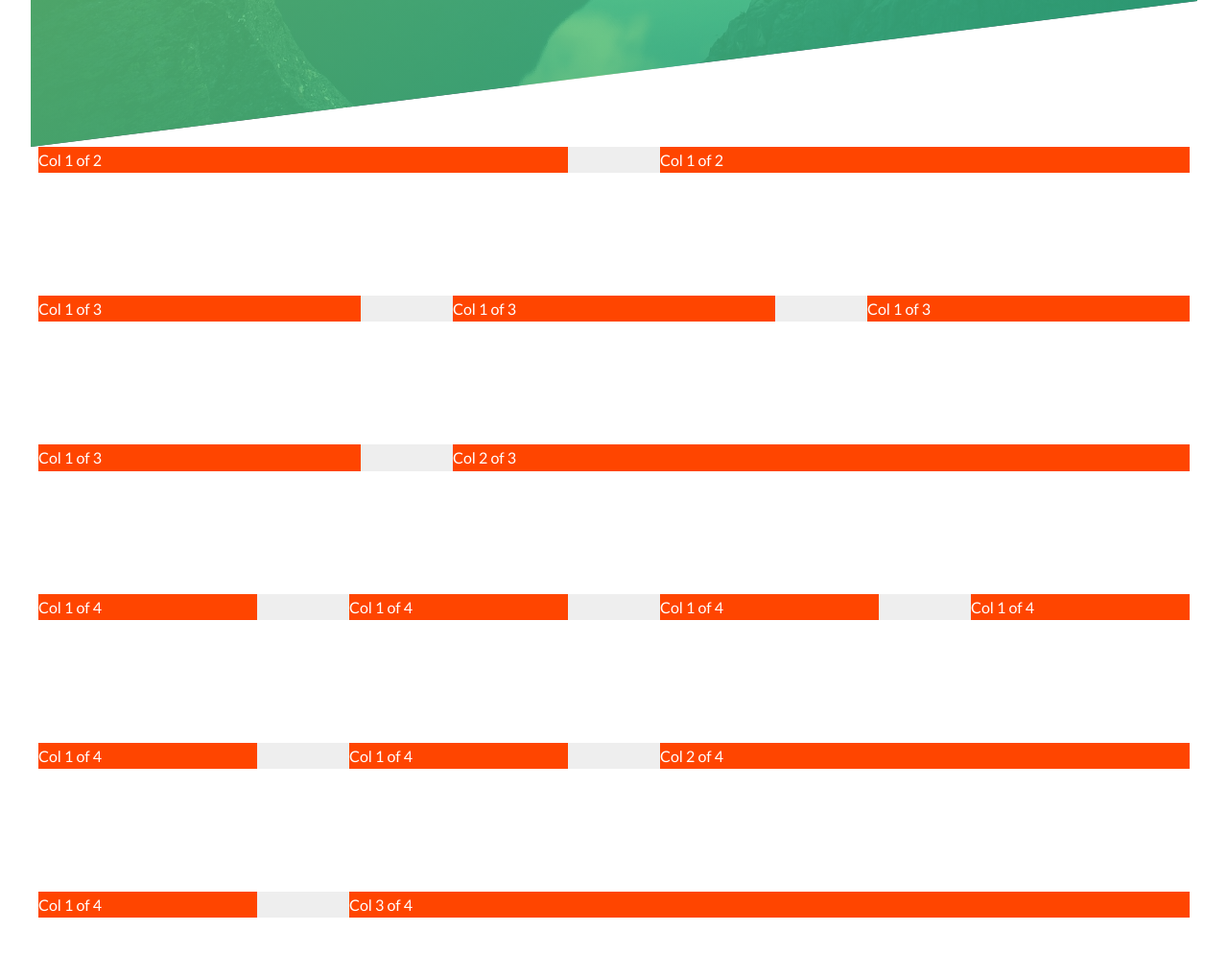
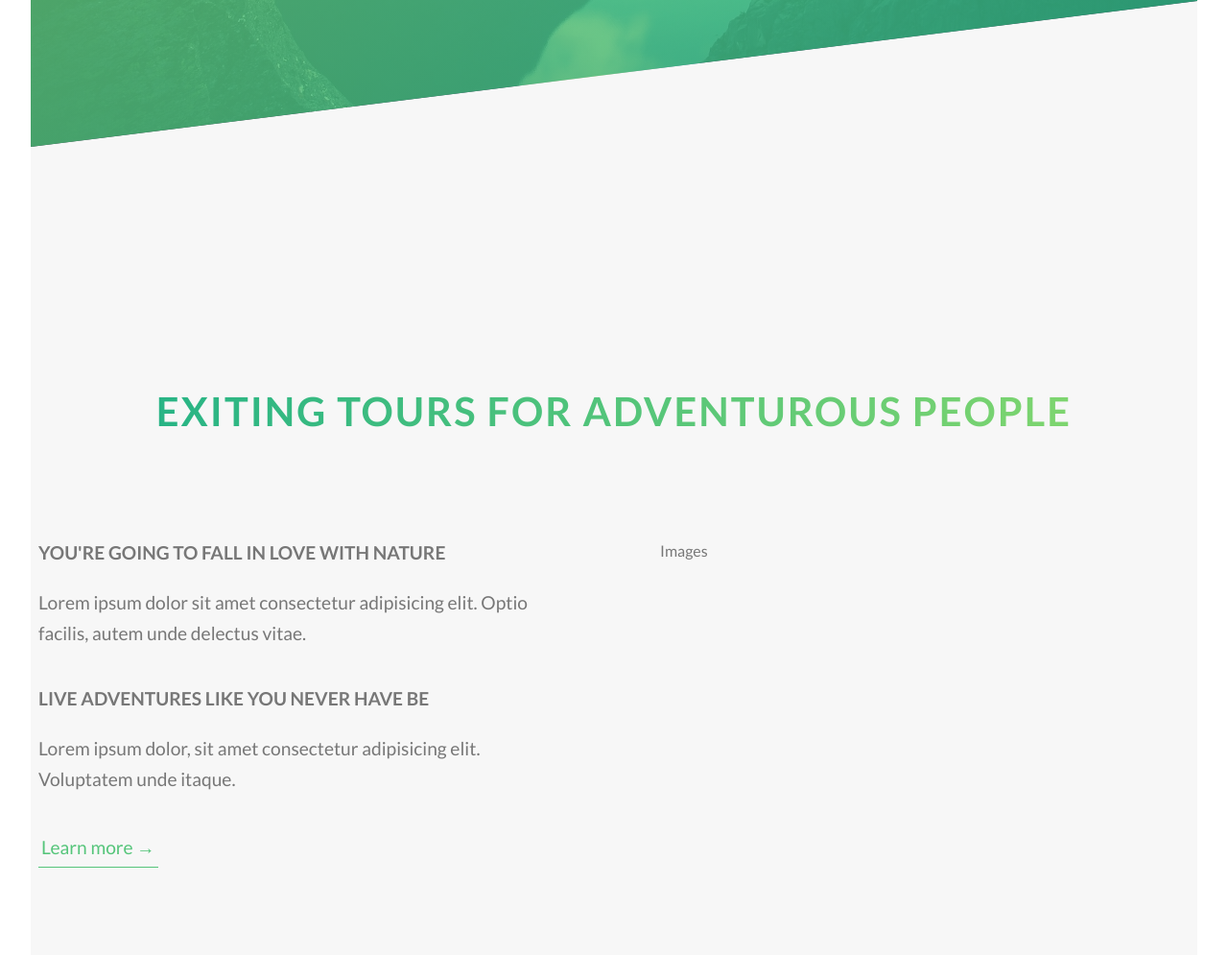
Before and after one commit to Alex-LikesPizza/Advanced-CSS-Course, a website: page 1.Natours/index.html in a window 1280 px wide. Shown: the part 639-1634 px from the top of the page at 96% size. Drawn offline with Linux system fonts and the light colour scheme.

Commit message:
about section

```diff
--- a/1.Natours/index.html
+++ b/1.Natours/index.html
@@ -26,7 +26,7 @@
                 <div class="header__btn-container btn"><a class="header__btn" href="#">Discover our tours</a></div>
             </div>
         </header>
-        <section class="grid-test">
+        <!-- <section class="grid-test">
             <div class="row">
                 <div class="col-1-of-2">Col 1 of 2</div>
                 <div class="col-1-of-2">Col 1 of 2</div>
@@ -55,7 +55,32 @@
                 <div class="col-1-of-4">Col 1 of 4</div>
                 <div class="col-3-of-4">Col 3 of 4</div>
             </div>
-        </section>
+        </section> -->
 
+        <main>
+           <section class="section-about">
+            <div class="u-center-text u-margin-bottom-big">
+                <h2 class="heading-secondary">
+                    Exiting tours for adventurous people
+                </h2>
+            </div>
+
+            <div class="row">
+                <div class="col-1-of-2">
+                    <h3 class="heading-tertiary u-margin-bottom-small">You're going to fall in love with nature</h3>
+                    <p class="paragraph">
+                        Lorem ipsum dolor sit amet consectetur adipisicing elit. Optio facilis, autem unde delectus vitae.
+                    </p>
+                    <h3 class="heading-tertiary u-margin-bottom-small">Live adventures like you never have be</h3>
+                    <p class="paragraph">
+                        Lorem ipsum dolor, sit amet consectetur adipisicing elit. Voluptatem unde itaque.
+                    </p>
+
+                    <a href="#" class="btn-text">Learn more &rarr;</a>
+                </div>
+                <div class="col-1-of-2">Images</div>
+            </div>
+           </section>
+        </main>
     </body>
 </html>
--- a/1.Natours/sass/abstracts/_variables.scss
+++ b/1.Natours/sass/abstracts/_variables.scss
@@ -3,6 +3,7 @@ $color-primary: #55c57a;
 $color-primary-light: #7ed56f;
 $color-primary-dark: #28b485;
 
+$color-grey-light-1: #f7f7f7;
 $color-grey-dark: #777;
 $color-white: #fff;
 $color-black: #000;
@@ -10,3 +11,7 @@ $color-black: #000;
 // GRID
 $gutter-vertical: 8rem;
 $gutter-horizontal: 6rem;
+
+//FONTS
+
+$default-font-size: 1.2rem;
--- a/1.Natours/sass/base/_typography.scss
+++ b/1.Natours/sass/base/_typography.scss
@@ -20,3 +20,32 @@
     animation: slide-to-left 1s ease-out;
   }
 }
+.heading-secondary{
+  font-size: 2.6rem;
+  display: inline-block;
+  text-transform: uppercase;
+  font-weight: 700;
+  background-image: linear-gradient(to right, $color-primary-dark, $color-primary-light);
+  background-clip: text;
+  -webkit-background-clip: text;
+  color: transparent;
+  letter-spacing: 2px;
+  transition: all 0.2s;
+  &:hover{
+    transform: skewY(2deg) skewX(15deg) scale(1.1);
+    text-shadow: 0.4rem 0.8rem 1.6rem rgba($color-black, 0.2);
+  }
+}
+.heading-tertiary{
+  font-size: $default-font-size;
+  font-weight: 700;
+  text-transform: uppercase;
+}
+.paragraph{
+  font-size: $default-font-size;
+
+  &:not(:last-child){
+    margin-bottom: 2.2rem;
+
+  }
+}
--- a/1.Natours/sass/base/_utilities.scss
+++ b/1.Natours/sass/base/_utilities.scss
@@ -0,0 +1,4 @@
+.u-center-text{text-align: center;}
+.u-margin-bottom-big{margin-bottom: 6rem;}
+.u-margin-bottom-medium{margin-bottom: 3rem;}
+.u-margin-bottom-small{margin-bottom: 1.2rem;}
--- a/1.Natours/sass/components/_btn.scss
+++ b/1.Natours/sass/components/_btn.scss
@@ -21,3 +21,26 @@
     opacity: 0;
   }
 }
+
+.btn-text{
+  &:link,
+  &:visited{
+    font-size: $default-font-size;
+    color: $color-primary;
+    display: inline-block;
+    text-decoration: none;
+    border-bottom: 1px solid $color-primary;
+    padding: 3px;
+    transition: all .2s;
+  }
+  &:hover{
+    background-color: $color-primary;
+    color: $color-white;
+    box-shadow: .13rem .3rem .2rem rgba($color-black, .15);
+    transform: translateY(-2px);
+  }
+  &:active{
+    box-shadow: .13rem .15rem .2rem rgba($color-black, .15);
+    transform: translateY(0);
+  }
+}
--- a/1.Natours/sass/layout/_grid.scss
+++ b/1.Natours/sass/layout/_grid.scss
@@ -1,10 +1,6 @@
-
-
 .row{
   max-width: 75rem;
-  background-color: #eee;
   margin: 0 auto;
-  color: white;
 
   &:not(:last-child){
     margin-bottom: $gutter-vertical;
@@ -13,7 +9,6 @@
   @include clearfix;
 
   [class^="col-"]{
-    background-color: orangered;
     float: left;
     &:not(:last-child){
       margin-right: $gutter-horizontal;
--- a/1.Natours/sass/pages/_home.scss
+++ b/1.Natours/sass/pages/_home.scss
@@ -0,0 +1,5 @@
+.section-about{
+  background-color: $color-grey-light-1;
+  margin-top: -20vh;
+  padding: 25rem 0;
+}
```
Also changed, not shown: 1.Natours/css/style.css.
